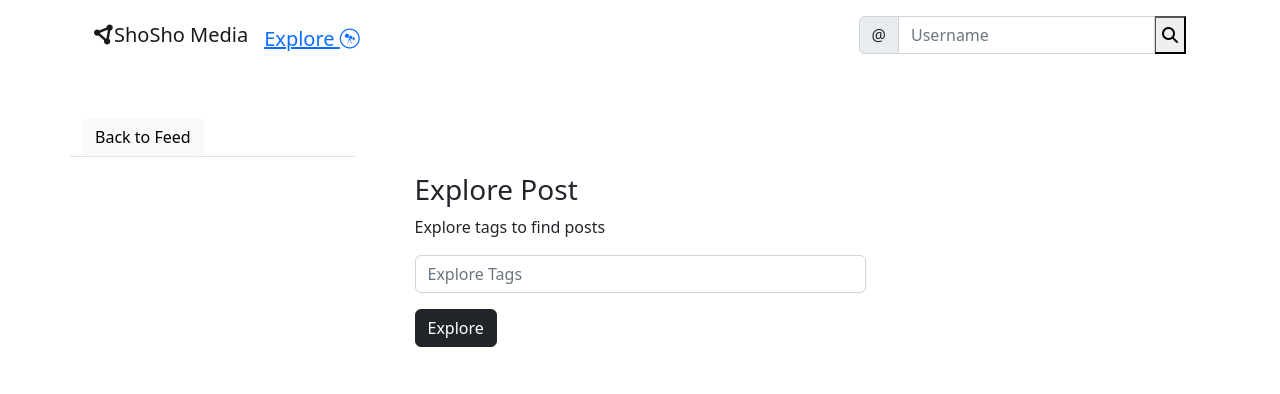
After one commit to Davidcode-png/Shosho-Media, a Django app: page /shosho/explore/ in a window 1280 px wide. The commit adds this page. Shown: the top 394 px of the page. Run offline with Django 4.2, Linux system fonts and the light colour scheme; data that the repository does not hold is empty; parts of the project's set-up code (start-up, migrations or seed data) failed here and were passed over; some libraries are stand-ins or nearby versions.

Commit message:
Tag Functionality Included

```diff
--- a/landing/templates/landing/navbar.html
+++ b/landing/templates/landing/navbar.html
@@ -13,10 +13,13 @@
     {% endif %}
     ><i class="fa-solid fa-circle-nodes"></i>ShoSho Media</a>
     <div class="collapse navbar-collapse" id="navbarTogglerDemo03">
-      <ul class="navbar-nav me-auto mb-2 mb-lg-0">
+      <ul class="navbar-nav me-auto mt-3 mb-2 mb-lg-0">
+        <li>
+          <h5> <a class="inbox-icon" href="{% url 'explore' %}">Explore <i class="fa-brands fa-wpexplorer"></i></a></h5>
+        </li>
       </ul>
       <form class="d-flex" action="{% url 'profile-search' %}" method="GET">
-        <div class="input-group">
+        <div class="input-group my-2">
         <span class="input-group-text" id="basic-addon1">@</span>
         <input type="text" class="form-control" placeholder="Username" aria-label="Username" aria-describedby="basic-addon1" name="query" value="{{request.GET.query}}">
         <button class="remove-default-btn" type="submit"> <i class="fa-solid fa-magnifying-glass"></i> </button>
--- a/shosho/admin.py
+++ b/shosho/admin.py
@@ -1,5 +1,5 @@
 from django.contrib import admin
-from .models import Post,Comment,Profile,Notification,Message,ThreadModel
+from .models import Post,Comment,Profile,Notification,Message,ThreadModel,Tag
 
 admin.site.register(Post)
 admin.site.register(Comment)
@@ -7,3 +7,4 @@ admin.site.register(Profile)
 admin.site.register(Notification)
 admin.site.register(Message)
 admin.site.register(ThreadModel)
+admin.site.register(Tag)
--- a/shosho/forms.py
+++ b/shosho/forms.py
@@ -41,3 +41,18 @@ class MessageForm(forms.ModelForm):
     class Meta:
         model = Message
         fields = ['body','image']
+
+class ShareForm(forms.Form):
+    body = forms.CharField(
+        label='',
+        widget=forms.Textarea(attrs={
+            'rows':'3',
+            'placeholder':'Post Something....',
+        })
+    )
+
+class ExploreForm(forms.Form):
+    query = forms.CharField(label='',
+    widget=forms.TextInput(attrs={
+        'placeholder':'Explore Tags'
+    }))
--- /dev/null
+++ b/shosho/templates/shosho/explore.html
@@ -0,0 +1,121 @@
+{% extends 'landing/base.html' %}
+{% load crispy_forms_tags %}
+
+{% block content %}
+
+<div class="container">
+    <div class="row mt-5">
+        <div class="col-md-3 col-sm-6 border-bottom">
+            <a href="{% url 'post-list' %}" class="btn btn-light">Back to Feed</a>
+        </div>
+    </div>
+
+    <div class="row justify-content-center mt-3">
+        <div class="col-md-5 col-sm-12">
+            {% if tag %}
+                <h3>Explore #{{tag.name}} posts</h3>
+                <p class="mb-3">Most recent post tagged with {{tag.name}}</p>
+            {% else %}
+            <h3>Explore Post</h3>
+            <p class="mb-3">Explore tags to find posts</p>
+            {% endif %}
+
+            <form action="" method="POST" class="mb-5">
+                {% csrf_token %}
+                {{explore_form | crispy}}
+                <button class="btn btn-dark mt-3" type='submit'>Explore</button>
+            </form>
+        </div>
+    </div>
+    {% for post in posts %}
+    <div class="row justify-content-center mt-3">
+        <div class="col-md-8 col-sm-12 border-bottom ">
+            {% if post.shared_user %}
+            <div>
+                <a href="{% url 'profile' post.shared_user.profile.pk %}">
+                <img class = "rounded-circle post-img" src="{{post.shared_user.profile.picture.url}}" alt="Image">
+                </a>
+                <p class="post-text">
+                    <a class="text-primary link-color" href="{% url 'profile' post.shared_user.profile.pk %}">
+                    @{{post.shared_user}}</a> shared a post on  {{post.shared_on}}
+                </p>
+            </div>
+
+            {% else %}
+
+            <div>
+                <a href="{% url 'profile' post.author.profile.pk %}">
+                <img class = "rounded-circle post-img" src="{{post.author.profile.picture.url}}" alt="Image">
+                </a>
+                <p class="post-text">
+                    <a class="text-primary link-color" href="{% url 'profile' post.author.profile.pk %}">
+                    @{{post.author}}</a>  {{post.created_on}}
+                    <span onclick="shareToggle('{{post.pk}}')"><i class="fa-solid fa-share-from-square share-btn"></i></span>
+                </p>
+            </div>
+            {% endif %}
+            <form action="{% url 'share-post' post.pk %}" method="POST" class='d-none' id="{{post.pk}}">
+                {% csrf_token %}
+                {{ share_form | crispy }}
+                <div class="d-grid gap-2">
+                    <button class="btn btn-dark mt-3"> Share Post..</button>
+                </div>
+            </form>
+
+            {% if post.shared_body %}
+            <div class="position-relative border-bottom mb-3 body">
+                <p>{{post.shared_body}}</p>
+                </div>
+
+             <div class="shared-post">
+                <a href="{% url 'profile' post.author.profile.pk %}">
+                    <img class = "rounded-circle post-img" src="{{post.author.profile.picture.url}}" alt="Image">
+                    </a>
+                    <p class="post-text">
+                        <a class="text-primary link-color" href="{% url 'profile' post.author.profile.pk %}">
+                        @{{post.author}}</a>  {{post.created_on}}
+                        {% comment %} <span onclick="shareToggle('{{post.pk}}')"><i class="fa-solid fa-share-from-square share-btn"></i></span> {% endcomment %}
+                    </p>
+            </div>
+            {% endif %}
+                <div class="position-relative">
+                    {% if post.image.count > 0 %}
+                    <div class="row">
+                        {% for img in post.image.all %}
+                            <div class="col-md-4 col-xs-12">
+                                <img src=" {{ img.image.url }} " class="post-image" />
+                            </div>
+                        {% endfor %}
+                    </div>
+                    {% endif %}
+
+                <div class="body">
+                    <p>{{post.body}}</p>
+                </div>
+           <a href="{% url 'post-detail' post.id %}" class="stretched-link"></a>
+        </div>
+
+        <div class="d-flex flex-row">
+            <form action="{% url 'like' post.pk %}" method="POST">
+                {% csrf_token %}
+                <input type="hidden" name="next" value="{{ request.path }}">
+                <button class="remove-default-btn" type="submit">
+                    <i class="fa-solid fa-thumbs-up"> <span>{{post.likes.all.count}}</span>  </i>
+                </button>
+            </form>
+
+            <form action="{% url 'dislike' post.pk %}" method="POST">
+                {% csrf_token %}
+                <input type="hidden" name="next" value="{{ request.path }}">
+                <button class="remove-default-btn" type="submit">
+                    <i class="fa-solid fa-thumbs-down"> <span>{{post.dislikes.all.count}}</span> </i>
+                </button>
+            </form>
+        </div>
+   </div>
+    </div>
+    {% endfor %}
+</div>
+
+
+{% endblock content %}
--- a/shosho/templates/shosho/post_detail.html
+++ b/shosho/templates/shosho/post_detail.html
@@ -35,7 +35,9 @@
                     {% endfor %}
                 </div>
                 {% endif %}
-                <p>{{post.body}}</p>
+                <div class="body">
+                    <p>{{post.body}}</p>
+                </div>
 
 
 
--- a/shosho/templates/shosho/profile.html
+++ b/shosho/templates/shosho/profile.html
@@ -95,7 +95,9 @@
                             {% endfor %}
                         </div>
                         {% endif %}
-                        <p>{{post.body}}</p>
+                        <div class="body">
+                            <p>{{post.body}}</p>
+                        </div>
                    <a href="{% url 'post-detail' post.id %}" class="stretched-link"></a>
                 </div>
 
--- a/shosho/urls.py
+++ b/shosho/urls.py
@@ -5,12 +5,14 @@ from .views import (Dislike, PostListView, PostDetailView,PostEditView,PostDelet
                     AddCommentLike,DislikeComment,CommentReplyView,
                     PostNotification,FollowNotification,RemoveNotification,
                     CreateThread,ListThreads,ThreadView,CreateMessage,
-                    ThreadNotification)
+                    ThreadNotification,SharedPostView,Explore)
 
 
 urlpatterns = [
     path('', PostListView.as_view(), name='post-list'),
+    path('explore/',Explore.as_view(),name='explore'),
     path('post/<int:pk>/', PostDetailView.as_view(), name='post-detail'),
+    path('post/<int:pk>/share', SharedPostView.as_view(), name='share-post'),
     path('post/edit/<int:pk>',PostEditView.as_view(),name='post-edit'),
     path('post/delete/<int:pk>',PostDeleteView.as_view(),name='post-delete'),
     path('post/<int:post_pk>/comment/<int:pk>/delete',CommentDeleteView.as_view(),name='comment-delete'),
@@ -34,4 +36,5 @@ urlpatterns = [
     path('inbox/<int:pk>',ThreadView.as_view(),name='thread'),
     path('inbox/<int:pk>/send',CreateMessage.as_view(),name='create-message'),
 
+
 ]
--- a/shosho/views.py
+++ b/shosho/views.py
@@ -3,37 +3,43 @@ from django.dispatch import receiver
 from django.shortcuts import redirect, render
 from django.views import View
 from django.db.models import Q
+from django.utils import timezone
 from django.contrib import messages
 from django.contrib.auth.models import User
 from django.urls import reverse, reverse_lazy
 from django.http import HttpResponseRedirect,HttpResponse
 from django.contrib.auth.mixins import UserPassesTestMixin, LoginRequiredMixin
 from django.views.generic import UpdateView,DeleteView,RedirectView
-from .models import Message, Notification, Post,Comment,Profile, ThreadModel,Image
-from .forms import MessageForm, PostForm,CommentForm, ThreadForm
+from .models import Message, Notification, Post,Comment,Profile, Tag, ThreadModel,Image
+from .forms import ExploreForm, MessageForm, PostForm,CommentForm, ThreadForm,ShareForm
+
 
 class PostListView(LoginRequiredMixin,View):
     def get(self,request,*args, **kwargs):
         loggedin_user = request.user
         posts = Post.objects.filter(
             author__profile__followers__in = [loggedin_user.id]
-        ).order_by('-created_on')
+        )
         #`comments = Comment.objects.filter(post=posts).order_by('-created_on')
         form = PostForm()
-        context = {'post_list':posts,'form':form}
+        share_form = ShareForm()
+        context = {'post_list':posts,'form':form,'share_form':share_form}
         return render(request,'shosho/post_list.html',context)
 
     def post(self,request,*args, **kwargs):
         loggedin_user = request.user
         posts = Post.objects.filter(
             author__profile__followers__in = [loggedin_user.id]
-        ).order_by('-created_on')
+        )
         form = PostForm(request.POST, request.FILES)
         images = request.FILES.getlist('image')
+        shared_form = ShareForm()
         if form.is_valid():
             new_post = form.save(commit=False)
             new_post.author = request.user
             new_post.save()
+
+            new_post.create_tags()
             for i in images:
                 img = Image(image=i)
                 img.save()
@@ -41,7 +47,7 @@ class PostListView(LoginRequiredMixin,View):
 
             new_post.save()
 
-        context = {'post_list':posts,'form':form}
+        context = {'post_list':posts,'form':form,'shared_form':shared_form}
         #return render(request,'shosho/post_list.html',context)
         #return super(PostListView, self).dispatch(request, *args, **kwargs)
         return redirect('post-list')
@@ -63,6 +69,7 @@ class PostDetailView(LoginRequiredMixin, RedirectView,View):
             new_comment.author = request.user
             new_comment.post = post
             new_comment.save()
+            new_comment.create_tags()
 
         comments = Comment.objects.filter(post=post).order_by('-created_on')
         notification = Notification.objects.create(notification_type = 2,from_user= request.user,to_user = post.author,post=post)
@@ -406,3 +413,58 @@ class CreateMessage(View):
         # message.save()
         notification  = Notification.objects.create(notification_type = 4,from_user = request.user,to_user=receiver,thread = thread)
         return redirect('thread',pk=pk)
+
+class SharedPostView(View):
+    def post(self,request,pk,*args, **kwargs):
+        original_post = Post.objects.get(pk=pk)
+        form = ShareForm(request.POST)
+        if form.is_valid():
+            new_post = Post(shared_body = self.request.POST.get('body'),body=original_post.body,
+                            author = original_post.author,
+                            created_on= original_post.created_on,shared_user=request.user,
+                            shared_on = timezone.now())
+            new_post.save()
+
+            for img in original_post.image.all():
+                new_post.image.add(img)
+
+            new_post.save()
+
+        return redirect('post-list')
+
+class Explore(View):
+    def get(self,request,*args, **kwargs):
+        query = self.request.GET.get('query')
+        tag = Tag.objects.filter(name=query).first()
+        explore_form = ExploreForm()
+
+        if tag:
+            posts = Post.objects.filter(tags__in = [tag])
+        else:
+            posts = Post.objects.all()
+
+        context = {'posts':posts,'explore_form':explore_form}
+
+        return render(request,'shosho/explore.html',context)
+
+    def post(self,request,*args, **kwargs):
+        explore_form = ExploreForm(request.POST)
+        if explore_form.is_valid():
+            query = explore_form.cleaned_data['query']
+
+            tag = Tag.objects.filter(name=query).first()
+            posts = None
+
+            if tag:
+                posts = Post.objects.filter(tags__in=[tag])
+
+            if posts:
+                context ={
+                    'tag':tag,
+                    'posts':posts
+                }
+            else:
+                context = {'tag':tag}
+
+            return HttpResponseRedirect(f'/shosho/explore?query={query}')
+        return HttpResponseRedirect('/shosho/explore')
--- a/shoshomedia/settings.py
+++ b/shoshomedia/settings.py
@@ -26,8 +26,8 @@ SECRET_KEY = 'django-insecure-^h#l45x844i@jx9lyl5s(^7dfk=laxlqqbt#ib3fxh()1%w@c7
 # SECURITY WARNING: don't run with debug turned on in production!
 DEBUG = True
 
-#'192.168.99.230'
-ALLOWED_HOSTS = []
+#'192.168.43.73'
+ALLOWED_HOSTS = ['192.168.43.73']
 
 
 # Application definition
```
Also changed, not shown: shosho/models.py (+46 -0 lines), shosho/templates/shosho/post_list.html (+49 -3 lines), shosho/migrations/0018_alter_post_options_post_shared_body_post_shared_on_and_more.py (added), shosho/migrations/0019_tag_post_tags.py (added).
